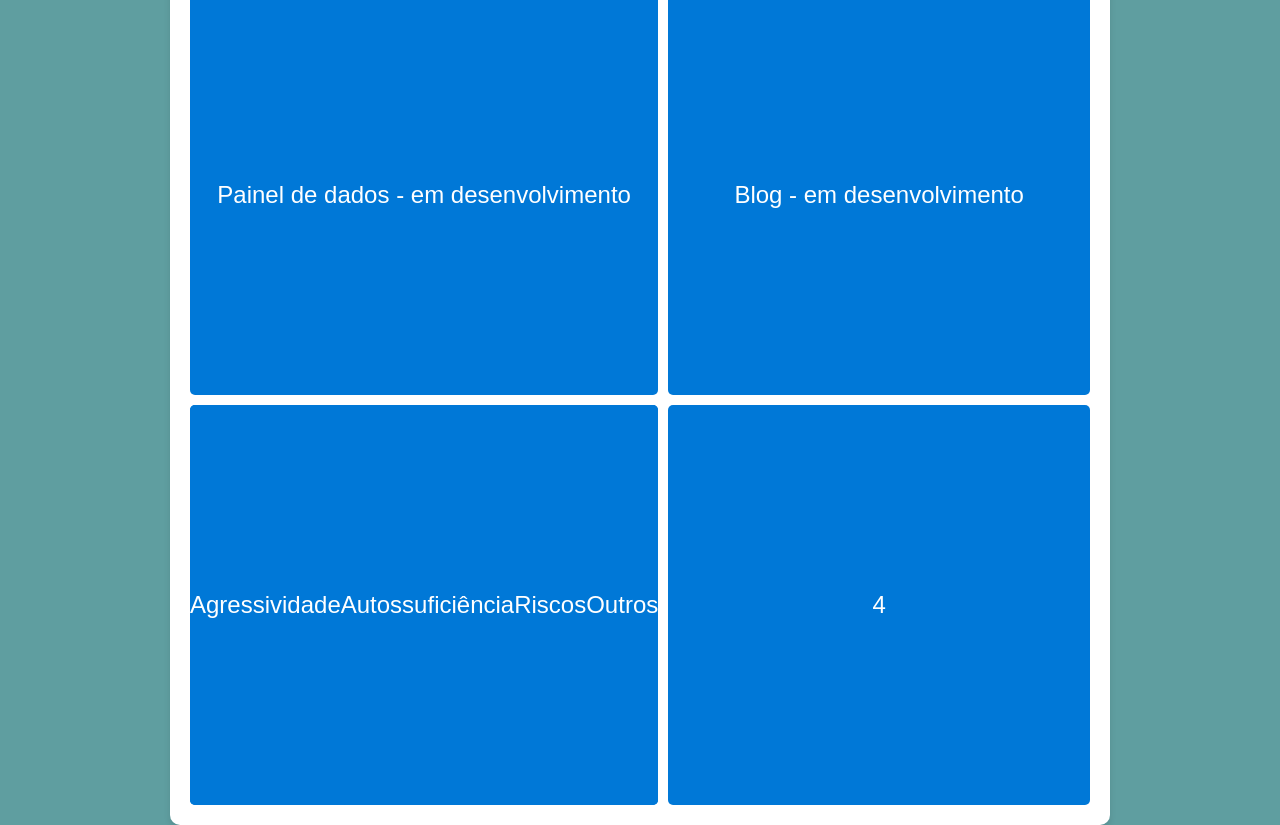
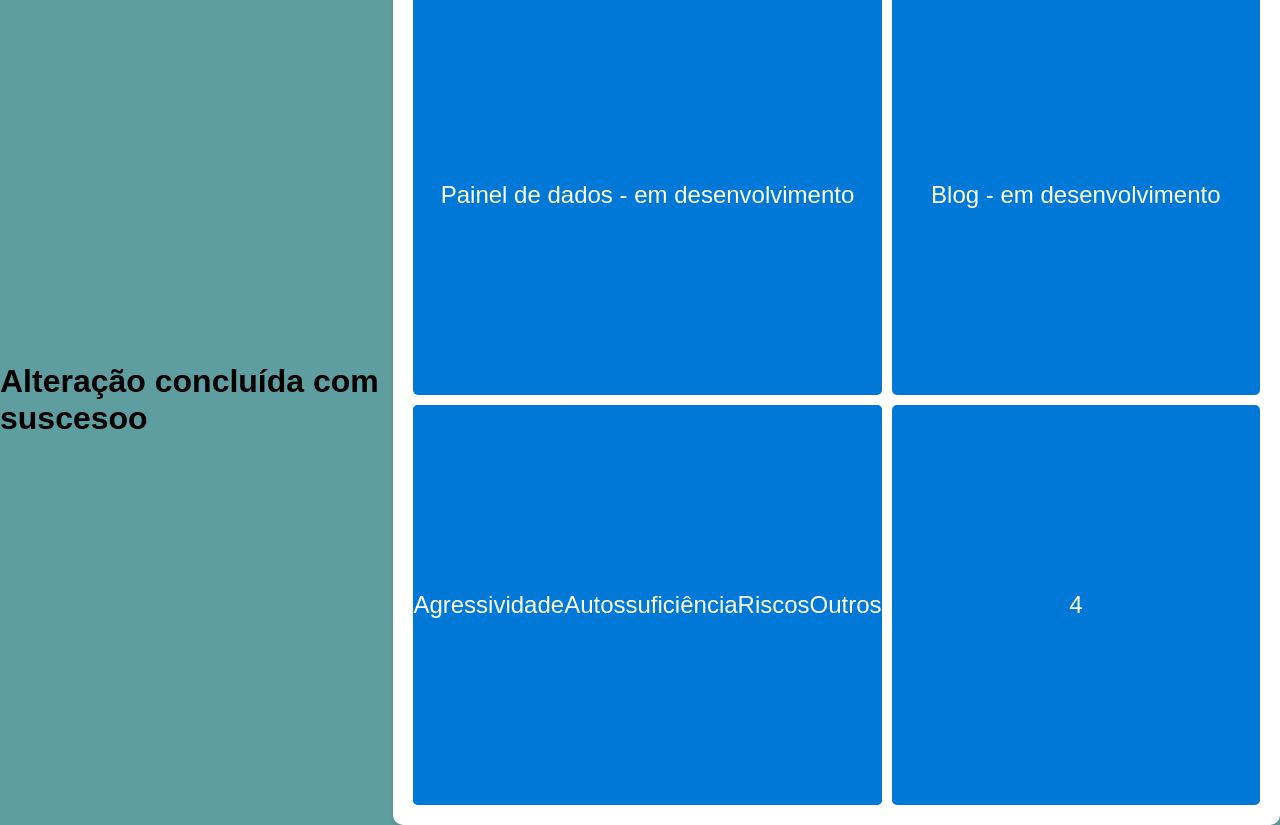
Before and after one commit to rolfregehr/raiz, a Django app: template inicio/templates/inicio/base.html in a window 1280 px wide. Run offline with Django 3.2, Linux system fonts and the light colour scheme; the template is opened without the code that fills it, so the values that code supplies are empty.

Commit message:
alteração do base.html para teste de atualização

```diff
--- a/inicio/templates/inicio/base.html
+++ b/inicio/templates/inicio/base.html
@@ -7,6 +7,7 @@
     <title>iSMH</title>
     <link rel="stylesheet" href="{% static 'inicio/css/style.css' %}"></head>
 <body>
+    <h1>Alteração concluída com suscesoo</h1>
     <div class="grid-container">
         <div class="grid-item">Painel de dados - em desenvolvimento</div>
         <div class="grid-item">Blog - em desenvolvimento</div>
```
